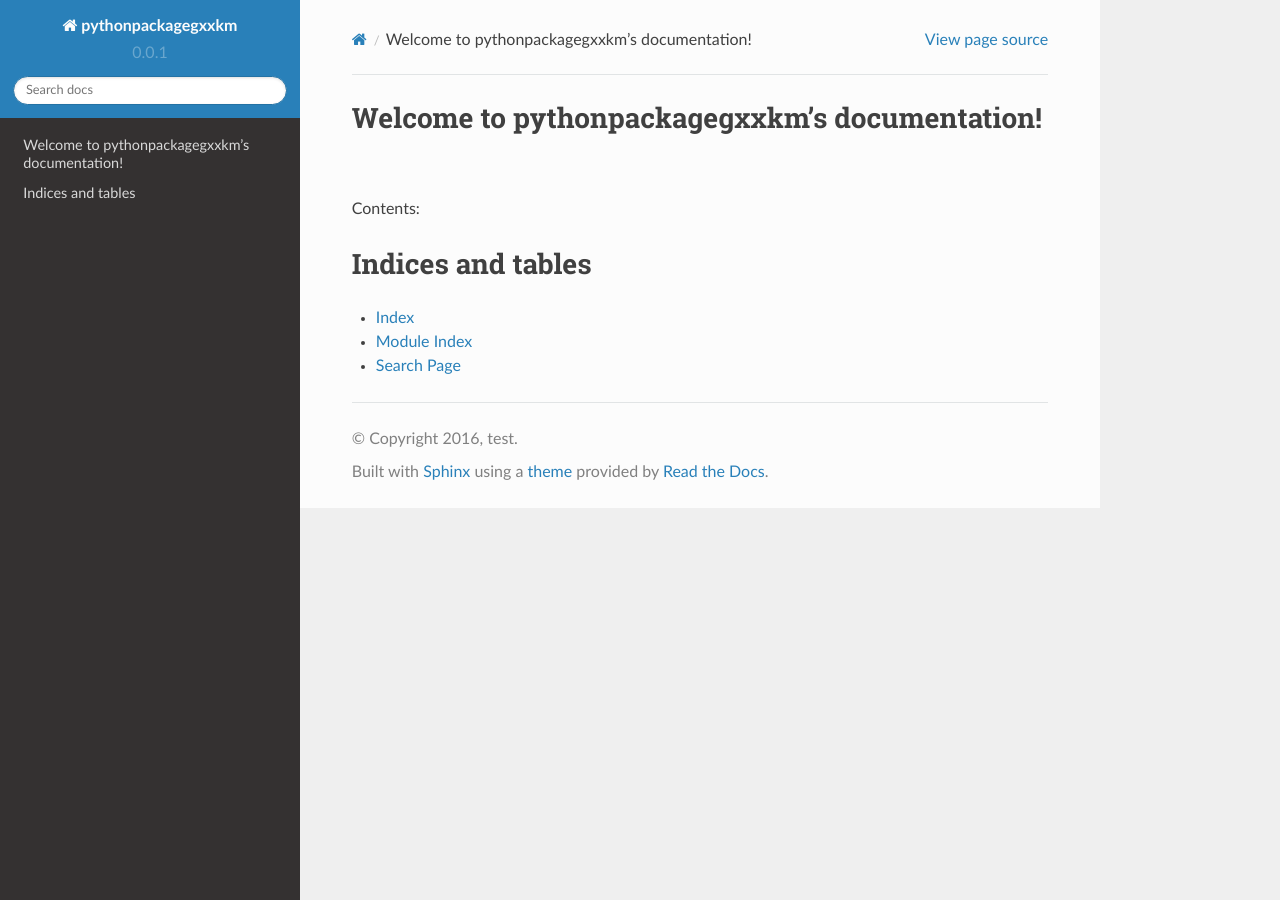
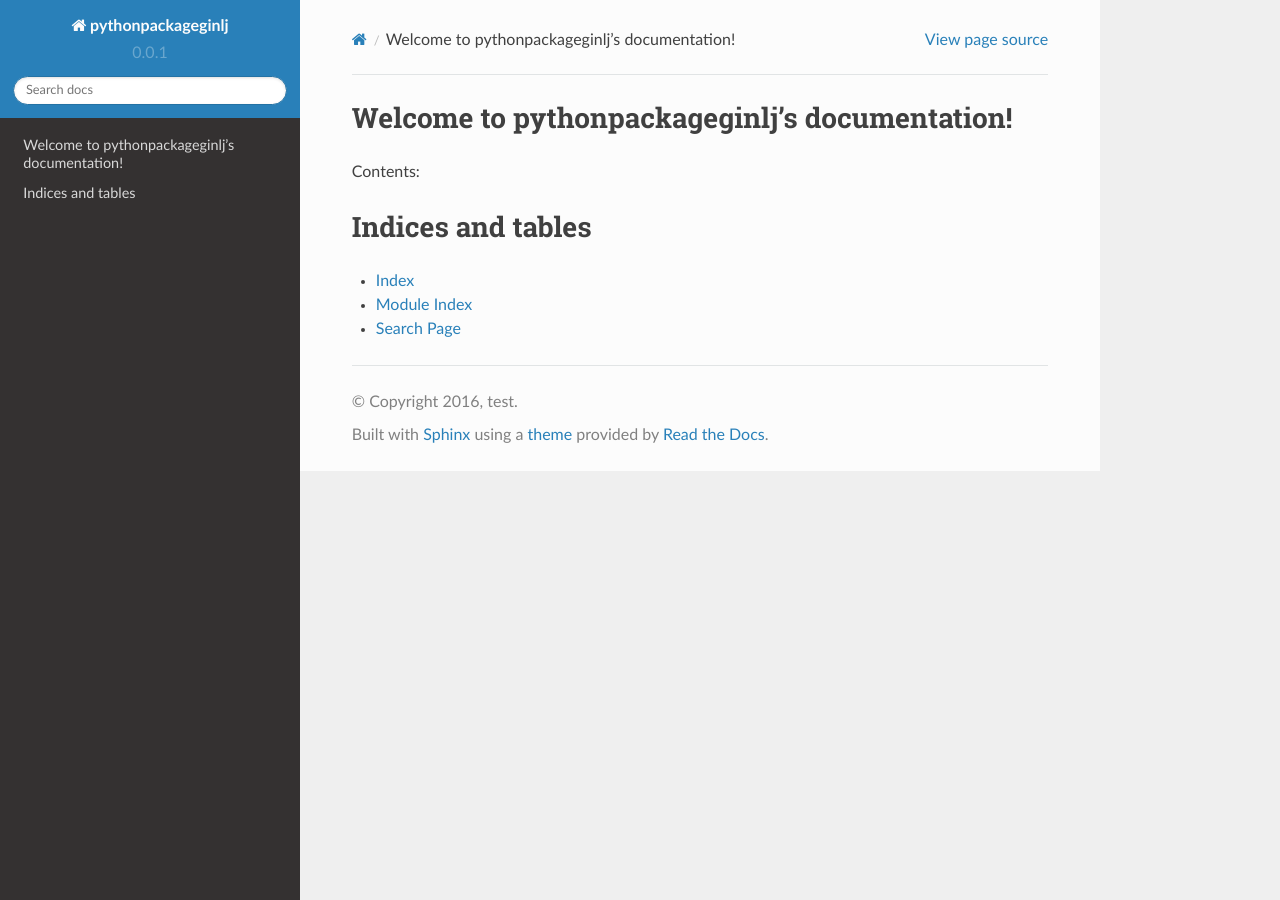
Before and after one commit to MOOCworkbench/Workbench-Acceptance-Experiment, a Sphinx documentation site: the page built from docs/source/index.rst, in a window 1280 px wide. Built offline with Sphinx 7.4.7 and the Read the Docs theme 2.0.0, drawn with Linux system fonts in a browser that asks for light colours.

```diff
--- a/docs/source/conf.py
+++ b/docs/source/conf.py
@@ -1,7 +1,7 @@
 #!/usr/bin/env python3
 # -*- coding: utf-8 -*-
 #
-# pythonpackagegxxkm documentation build configuration file, created by
+# pythonpackageginlj documentation build configuration file, created by
 # cookiecutter pipproject
 #
 # This file is execfile()d with the current directory set to its
@@ -48,7 +48,7 @@ source_suffix = '.rst'
 master_doc = 'index'
 
 # General information about the project.
-project = 'pythonpackagegxxkm'
+project = 'pythonpackageginlj'
 copyright = '2016, test'
 author = 'test'
 
@@ -123,7 +123,7 @@ html_theme = 'sphinx_rtd_theme'
 
 # The name for this set of Sphinx documents.
 # "<project> v<release> documentation" by default.
-#html_title = 'pythonpackagegxxkm v0.0.1'
+#html_title = 'pythonpackageginlj v0.0.1'
 
 # A shorter title for the navigation bar.  Default is the same as html_title.
 #html_short_title = None
@@ -205,7 +205,7 @@ html_static_path = ['_static']
 #html_search_scorer = 'scorer.js'
 
 # Output file base name for HTML help builder.
-htmlhelp_basename = 'pythonpackagegxxkmdoc'
+htmlhelp_basename = 'pythonpackageginljdoc'
 
 # -- Options for LaTeX output ---------------------------------------------
 
@@ -227,7 +227,7 @@ latex_elements = {
 # (source start file, target name, title,
 #  author, documentclass [howto, manual, or own class]).
 latex_documents = [
-    (master_doc, 'pythonpackagegxxkm.tex', 'pythonpackagegxxkm Documentation',
+    (master_doc, 'pythonpackageginlj.tex', 'pythonpackageginlj Documentation',
      'test', 'manual'),
 ]
 
@@ -257,7 +257,7 @@ latex_documents = [
 # One entry per manual page. List of tuples
 # (source start file, name, description, authors, manual section).
 man_pages = [
-    (master_doc, 'pythonpackagegxxkm', 'pythonpackagegxxkm Documentation',
+    (master_doc, 'pythonpackageginlj', 'pythonpackageginlj Documentation',
      [author], 1)
 ]
 
@@ -271,8 +271,8 @@ man_pages = [
 # (source start file, target name, title, author,
 #  dir menu entry, description, category)
 texinfo_documents = [
-    (master_doc, 'pythonpackagegxxkm', 'pythonpackagegxxkm Documentation',
-     author, 'pythonpackagegxxkm', 'One line description of project.',
+    (master_doc, 'pythonpackageginlj', 'pythonpackageginlj Documentation',
+     author, 'pythonpackageginlj', 'One line description of project.',
      'Miscellaneous'),
 ]
 
--- a/docs/source/index.rst
+++ b/docs/source/index.rst
@@ -1,4 +1,4 @@
-Welcome to pythonpackagegxxkm's documentation!
+Welcome to pythonpackageginlj's documentation!
 =========================================
 
 Contents:
--- /dev/null
+++ b/requirements.txt
@@ -0,0 +1,6 @@
+# Dev/Deployment
+sphinx
+sphinx_rtd_theme
+nose
+coverage
+pypi-publisher
```
Also changed, not shown: README.md (added, +33 -0 lines), setup.cfg (added, +8 -0 lines), setup.py (added, +40 -0 lines), .travis.yml (added), LICENSE.md (added), pythonpackageginlj/__init__.py (added), 3 other files.
